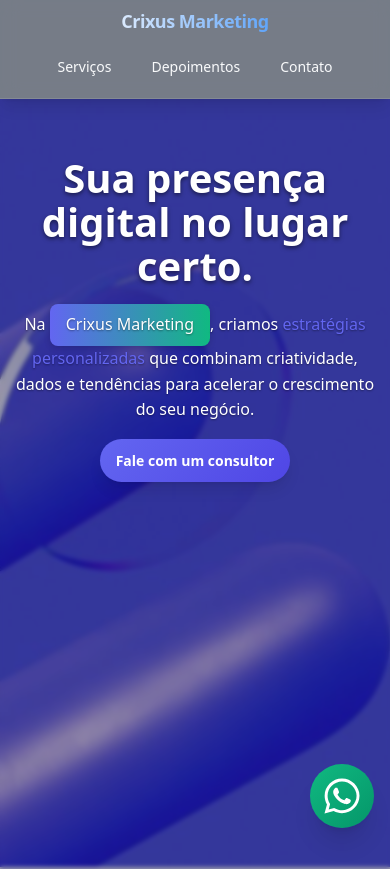
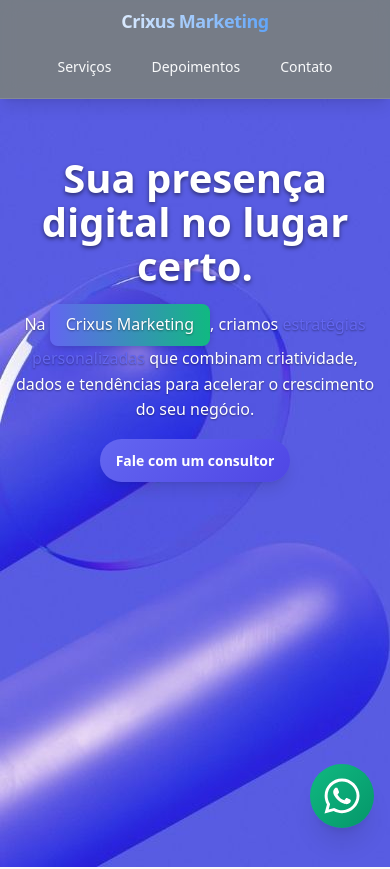
Before and after one commit to MbFranca/CrixusMarketing, a React (Vite) app: page / in a window 390 px wide. Shown: the top 869 px of the page. Built offline with nearby package versions, Linux system fonts and the light colour scheme.

Commit message:
tira before da section hero

```diff
--- a/src/App.css
+++ b/src/App.css
@@ -813,6 +813,10 @@ footer {
     margin-bottom: var(--spacing-4);
   }
 
+  section.hero::before {
+    display: none;
+  }
+
   section.hero p {
     font-size: var(--font-size-base);
     margin-bottom: var(--spacing-6);
```
